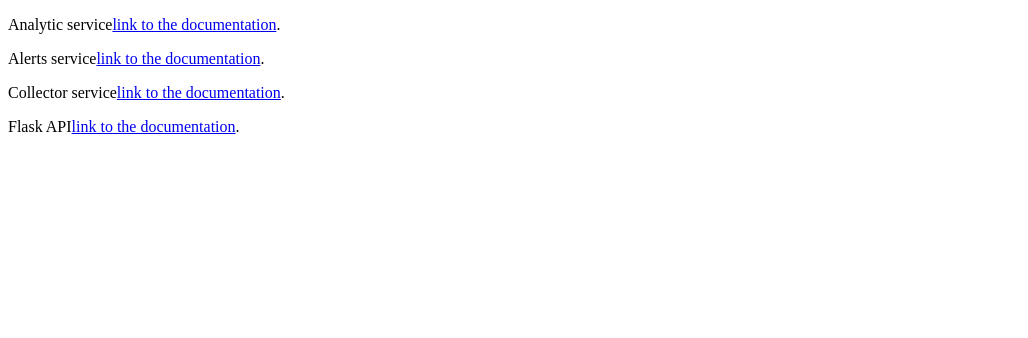
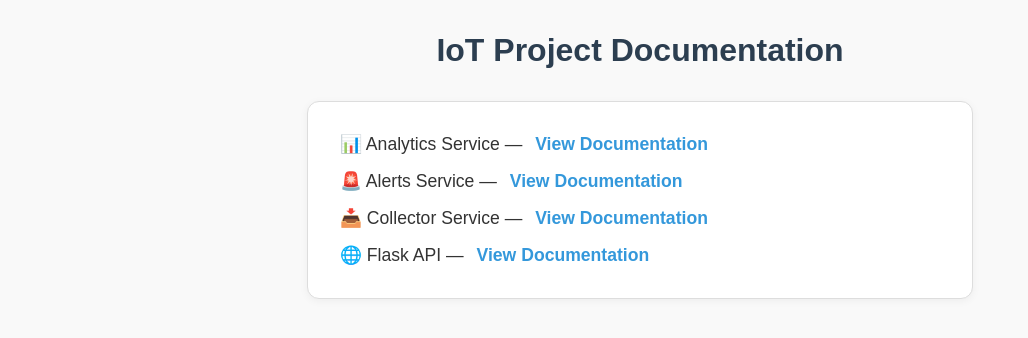
Before and after one commit to Oksuzova/iot-monitoring, a plain HTML site: page docs/index.html in a window 1280 px wide. Shown: the whole page, without its empty margins (0-1028 px from the left). Drawn offline with Linux system fonts and the light colour scheme.

Commit message:
add index.html

```diff
--- a/docs/index.html
+++ b/docs/index.html
@@ -1,9 +1,65 @@
 <!DOCTYPE html>
 <html lang="en">
+<head>
+  <meta charset="UTF-8" />
+  <meta name="viewport" content="width=device-width, initial-scale=1.0"/>
+  <title>IoT Project Documentation</title>
+  <style>
+    body {
+      font-family: Arial, sans-serif;
+      background-color: #f9f9f9;
+      margin: 2rem;
+      color: #333;
+    }
+
+    h1 {
+      color: #2c3e50;
+      text-align: center;
+      margin-bottom: 2rem;
+    }
+
+    .doc-list {
+      max-width: 600px;
+      margin: auto;
+      padding: 1rem 2rem;
+      background-color: #fff;
+      border: 1px solid #ddd;
+      border-radius: 12px;
+      box-shadow: 0 2px 8px rgba(0, 0, 0, 0.05);
+    }
+
+    .doc-list p {
+      font-size: 1.1rem;
+      margin: 1rem 0;
+    }
+
+    .doc-list a {
+      color: #3498db;
+      text-decoration: none;
+      font-weight: bold;
+      margin-left: 0.5rem;
+    }
+
+    .doc-list a:hover {
+      text-decoration: underline;
+    }
+  </style>
+</head>
 <body>
-<p>Analytic service<a href="./analytics_service/index.html">link to the documentation</a>.</p>
-<p>Alerts service<a href="./alerts_service/index.html">link to the documentation</a>.</p>
-<p>Collector service<a href="./collector_service/index.html">link to the documentation</a>.</p>
-<p>Flask API<a href="./flask_api/index.html">link to the documentation</a>.</p>
+  <h1>IoT Project Documentation</h1>
+  <div class="doc-list">
+    <p>📊 Analytics Service —
+      <a href="./analytics_service/index.html">View Documentation</a>
+    </p>
+    <p>🚨 Alerts Service —
+      <a href="./alerts_service/index.html">View Documentation</a>
+    </p>
+    <p>📥 Collector Service —
+      <a href="./collector_service/index.html">View Documentation</a>
+    </p>
+    <p>🌐 Flask API —
+      <a href="./flask_api/index.html">View Documentation</a>
+    </p>
+  </div>
 </body>
 </html>
```
